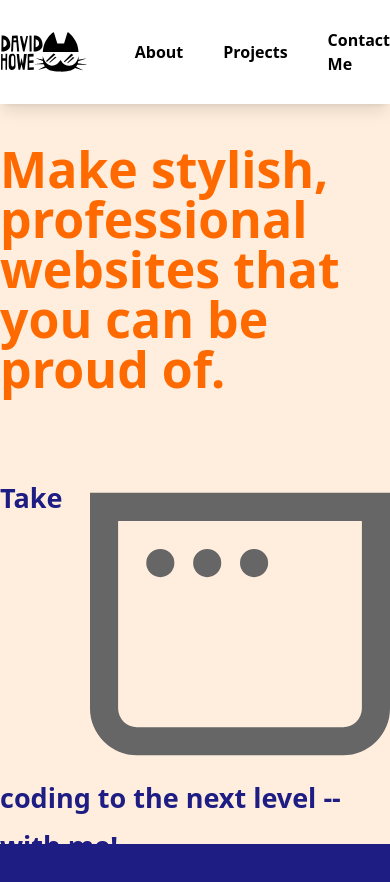
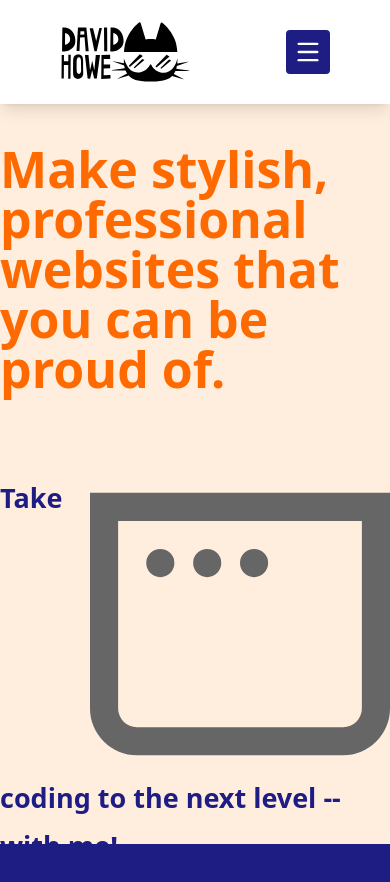
Before and after one commit to bagodrago/test-app, a Next.js app: page / in a window 390 px wide. Shown: the top 882 px of the page. Built offline with nearby package versions, Linux system fonts and the light colour scheme.

Commit message:
Upgrade Navbar

```diff
--- a/app/globals.css
+++ b/app/globals.css
@@ -48,14 +48,14 @@ html {
     w-full
     top-0
     py-5
-    z-50
+    z-[50]
     bg-white
 }
 
 .navbar__frame {
   @apply
     max-w-6xl
-    mx-auto
+    mx-15
     flex
     items-center
     justify-between
@@ -71,7 +71,53 @@ html {
     z-50
 }
 
+.navbar__hamburger {
+  @apply
+    md:hidden
+    rounded
+    p-2
+    transition-colors
+    bg-bloo
+    text-white
+    hover:bg-ornj
+    hover:text-black
+}
+
 /*</Navbar>*/
+
+/*<DropdownMenu>*/
+
+.dropdown {
+  @apply
+    md:hidden
+    bg-bloo
+    top-26
+    left-0
+    text-white
+    fixed
+    w-full
+    z-[40]
+    shadow-lg
+}
+
+.dropdown__list {
+  @apply
+    flex
+    flex-col
+    items-center
+}
+
+.dropdown__item {
+  @apply
+    hover:bg-ornj
+    hover:text-black
+    w-screen
+    py-2
+    text-center
+
+}
+
+/*</DropdownMenu>*/
 
 /*<Hero>*/
 
--- a/app/page.tsx
+++ b/app/page.tsx
@@ -1,11 +1,18 @@
 import { About } from "@/components";
+import { DropdownMenu } from "@/components";
 import { Hero } from "@/components";
 import { Navbar } from "@/components";
+
+import { MenuProvider } from "@/context/MenuContext";
 
 export default function Home() {
   return (
     <main className="canvas">
-      <Navbar />
+      <MenuProvider>
+        <Navbar />
+        <DropdownMenu />
+      </MenuProvider>
+
       <Hero />
       <About />
       <Hero />
--- /dev/null
+++ b/components/DropdownMenu.tsx
@@ -0,0 +1,36 @@
+"use client";
+import Link from "next/link";
+import { motion, AnimatePresence } from "framer-motion";
+import { useMenu } from "@/context/MenuContext";
+
+const DropdownMenu = () => {
+  const {menuOpen, setMenuOpen} = useMenu();
+
+  return (
+    <AnimatePresence>
+      {menuOpen && (
+        <motion.div
+          initial={{opacity: 0, y: -10}}
+          animate={{opacity: 1, y: 0}}
+          exit={{opacity: 0, y: -10}}
+          transition={{duration: 0.2, ease: "easeOut"}}
+          className="dropdown"
+        >
+          <ul className="dropdown__list">
+            <li className="dropdown__item"><Link href="#about" onClick={() => setMenuOpen(false)}>
+              About
+            </Link></li>
+            <li className="dropdown__item"><Link href="#projects" onClick={() => setMenuOpen(false)}>
+              Projects
+            </Link></li>
+            <li className="dropdown__item"><Link href="#contact" onClick={() => setMenuOpen(false)}>
+              Contact Me
+            </Link></li>
+          </ul>
+        </motion.div>
+      )}
+    </AnimatePresence>
+  )
+}
+
+export default DropdownMenu
--- a/components/Navbar.tsx
+++ b/components/Navbar.tsx
@@ -1,7 +1,14 @@
+"use client";
 import Image from "next/image";
 import Link from "next/link";
+import {Menu, X} from "lucide-react";
+
+import { useMenu } from "@/context/MenuContext";
 
 const Navbar = () => {
+  const {menuOpen, setMenuOpen} = useMenu();
+  const toggleMenu = () => setMenuOpen(!menuOpen);
+
   return (
     <nav className="navbar">
       <div className="navbar__frame">
@@ -17,7 +24,8 @@ const Navbar = () => {
           />
         </Link>
 
-        <div className="flex flex-row items-center space-x-10">
+        {/* Desktop Links */}
+        <div className="hidden md:flex flex-row items-center space-x-10">
           <Link href="#about" className="navbar__item">
             About
           </Link>
@@ -31,6 +39,14 @@ const Navbar = () => {
           </Link>
         </div>
 
+        {/* Hamburger Menu for Mobile */}
+        <button
+          onClick={toggleMenu}
+          className="navbar__hamburger"
+          aria-label="Toggle menu"
+        >
+          {menuOpen ? <X size={28}/> : <Menu size={28}/>}
+        </button>
       </div>
     </nav>
   )
--- a/components/index.ts
+++ b/components/index.ts
@@ -2,10 +2,12 @@ import Header from './Header';
 import Hero from './Hero';
 import Navbar from './Navbar';
 import About from './About'
+import DropdownMenu from './DropdownMenu';
 
 export {
     Header,
     Hero,
     Navbar,
     About,
+    DropdownMenu,
 }
--- /dev/null
+++ b/context/MenuContext.tsx
@@ -0,0 +1,26 @@
+// Context for relaying information about the Dropdown open/close state
+
+"use client";
+import {createContext, useContext, useState} from "react";
+
+interface MenuContextType {
+  menuOpen: boolean;
+  setMenuOpen: React.Dispatch<React.SetStateAction<boolean>>;
+}
+
+const MenuContext = createContext<MenuContextType | undefined>(undefined);
+
+export const MenuProvider = ({children}: {children: React.ReactNode}) => {
+  const [menuOpen, setMenuOpen] = useState(false);
+  return (
+    <MenuContext.Provider value={{menuOpen, setMenuOpen}}>
+      {children}
+    </MenuContext.Provider>
+  );
+};
+
+export const useMenu = () => {
+  const context = useContext(MenuContext);
+  if (!context) throw new Error("useMenu must be within a MenuProvider");
+  return context;
+};
```
Also changed, not shown: package.json (+8 -6 lines), 1 other file (tests, documents, lock files or other folders).
